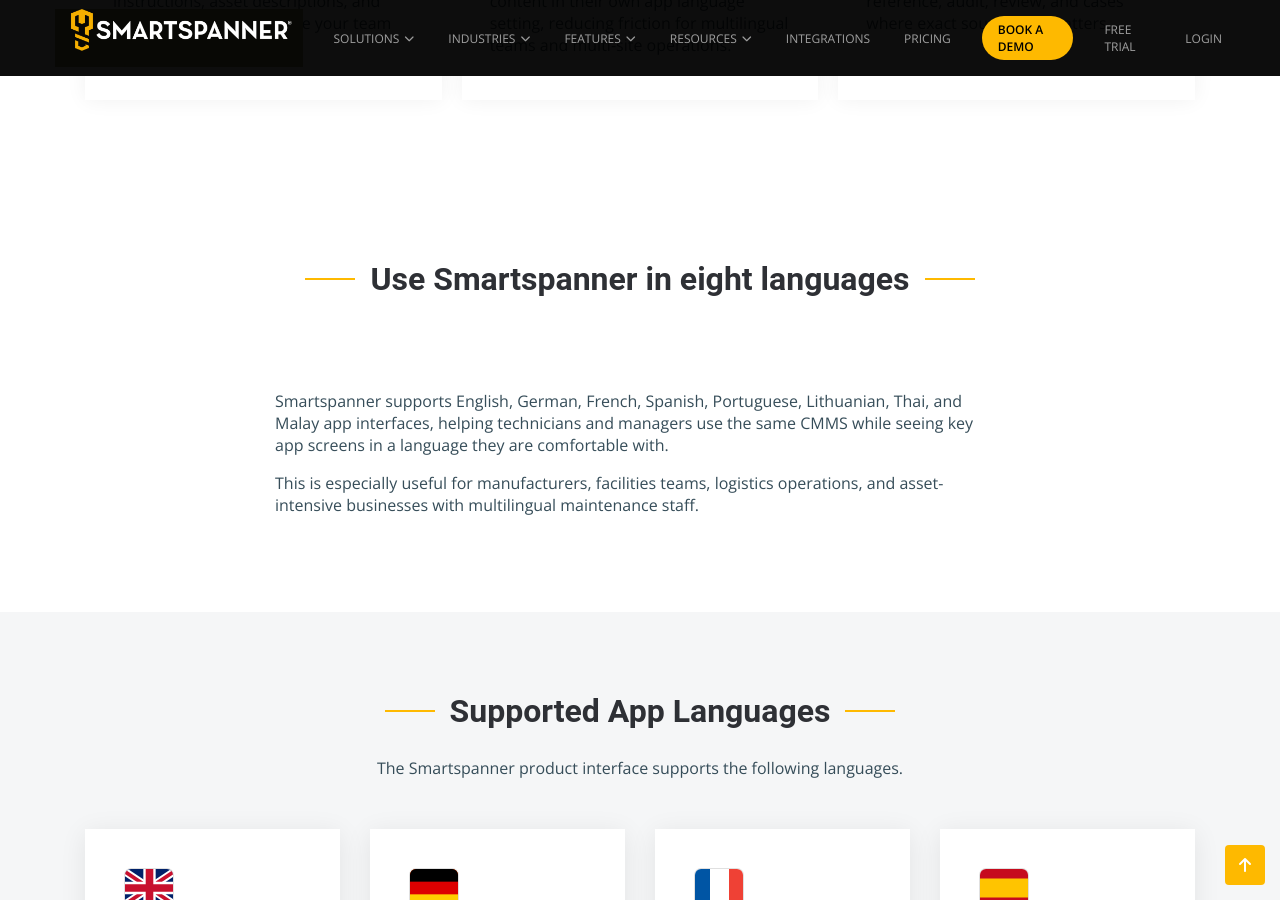
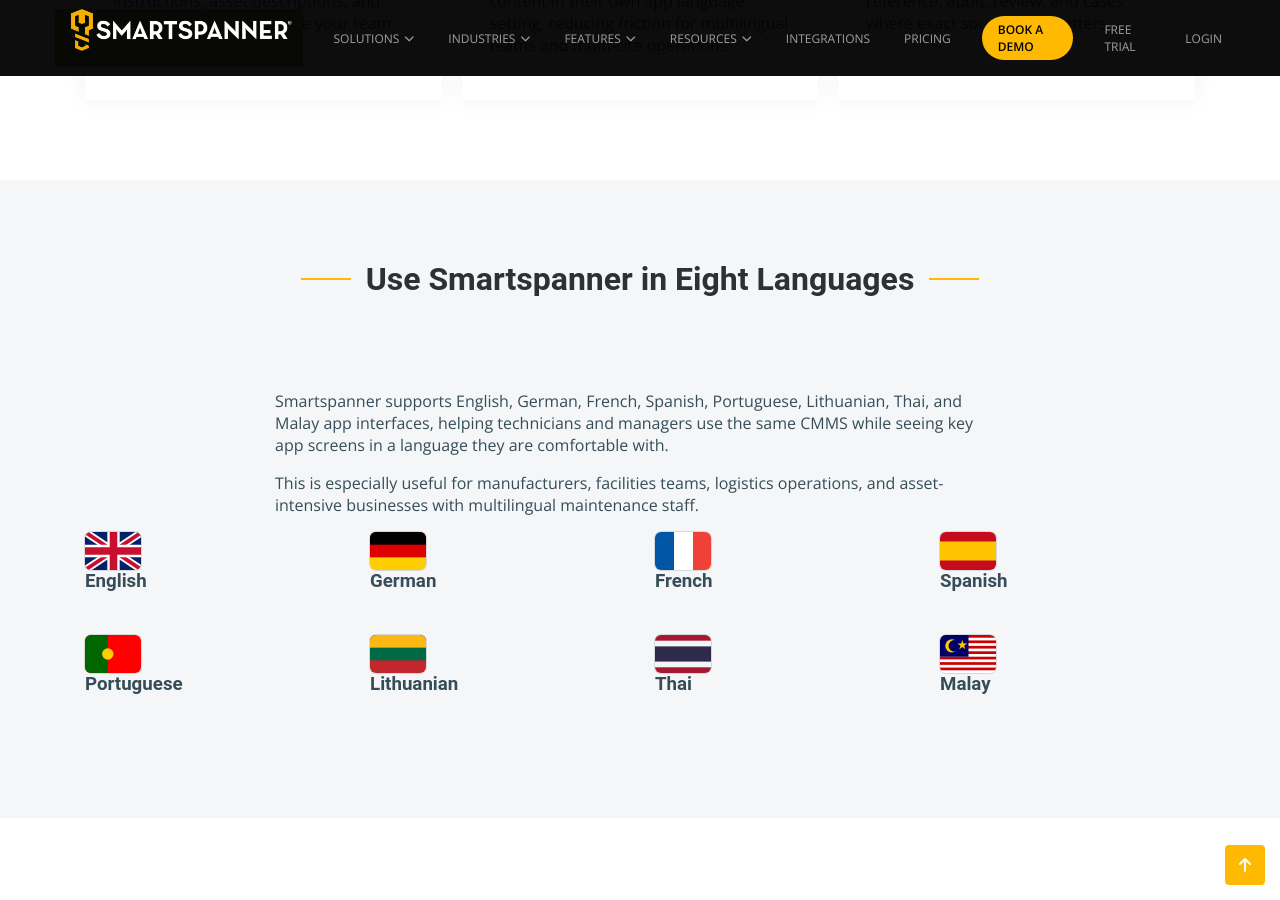
Before and after one commit to smartspanner/smartspanner.com, a Jekyll site: the page built from multi-language-cmms-software.html, in a window 1280 px wide and 900 px high, scrolled down 1309 px. Built offline with Jekyll 4.4.1, drawn with Linux system fonts in a browser that asks for light colours.

Commit message:
style: merge language cards into eight languages section

```diff
--- a/multi-language-cmms-software.html
+++ b/multi-language-cmms-software.html
@@ -111,26 +111,16 @@
   </section>
 
   <!-- Intro -->
-  <section class="about">
+  <section id="languages" class="about section-bg">
     <div class="container">
       <div class="row justify-content-center">
         <div class="col-lg-8">
           <div class="section-header">
-            <h2>Use Smartspanner in eight languages</h2>
+            <h2>Use Smartspanner in Eight Languages</h2>
           </div>
           <p>Smartspanner supports English, German, French, Spanish, Portuguese, Lithuanian, Thai, and Malay app interfaces, helping technicians and managers use the same CMMS while seeing key app screens in a language they are comfortable with.</p>
           <p>This is especially useful for manufacturers, facilities teams, logistics operations, and asset-intensive businesses with multilingual maintenance staff.</p>
         </div>
-      </div>
-    </div>
-  </section>
-
-  <!-- Language Support -->
-  <section id="languages" class="services section-bg">
-    <div class="container">
-      <div class="section-header">
-        <h2>Supported App Languages</h2>
-        <p>The Smartspanner product interface supports the following languages.</p>
       </div>
 
       <div class="row gy-4 justify-content-center">
```
